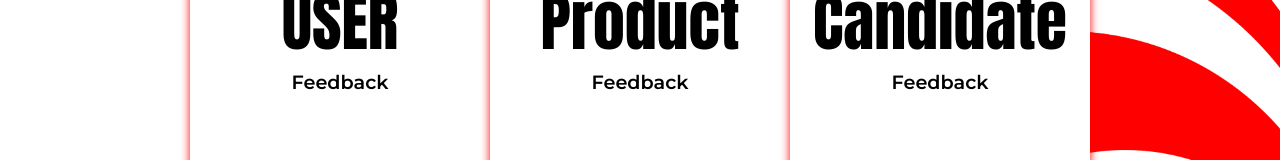
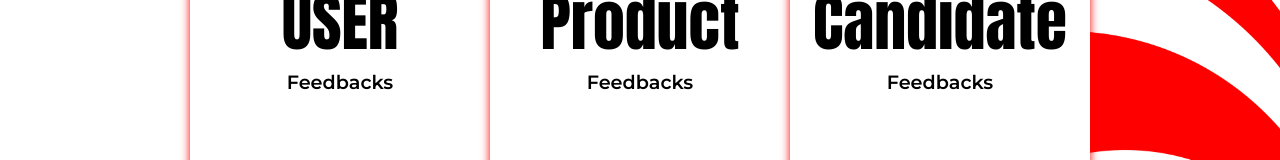
Before and after one commit to MuizAyomide/Feedback-collection-app, a React (Vite) app in the folder Feedback-System/: page /admincategory in a window 1280 px wide. Shown: the part 360-520 px from the top of the page. Built offline with nearby package versions, Linux system fonts and the light colour scheme; no server answers.

Commit message:
Admin Category

```diff
--- a/Feedback-System/src/AdminPage/AdminCategory/AdminCategory.jsx
+++ b/Feedback-System/src/AdminPage/AdminCategory/AdminCategory.jsx
@@ -11,7 +11,7 @@ const AdminCategory = () => {
         <Link to={"/user"} style={{ textDecoration: "none", color: "black" }}>
           <div className="card">
             <h2>USER</h2>
-            <p>Feedback</p>
+            <p>Feedbacks</p>
           </div>
         </Link>
         <Link
@@ -20,7 +20,7 @@ const AdminCategory = () => {
         >
           <div className="card">
             <h2>Product</h2>
-            <p>Feedback</p>
+            <p>Feedbacks</p>
           </div>
         </Link>
         <Link
@@ -29,7 +29,7 @@ const AdminCategory = () => {
         >
           <div className="card">
             <h2>Candidate</h2>
-            <p>Feedback</p>
+            <p>Feedbacks</p>
           </div>
         </Link>
       </div>
```
